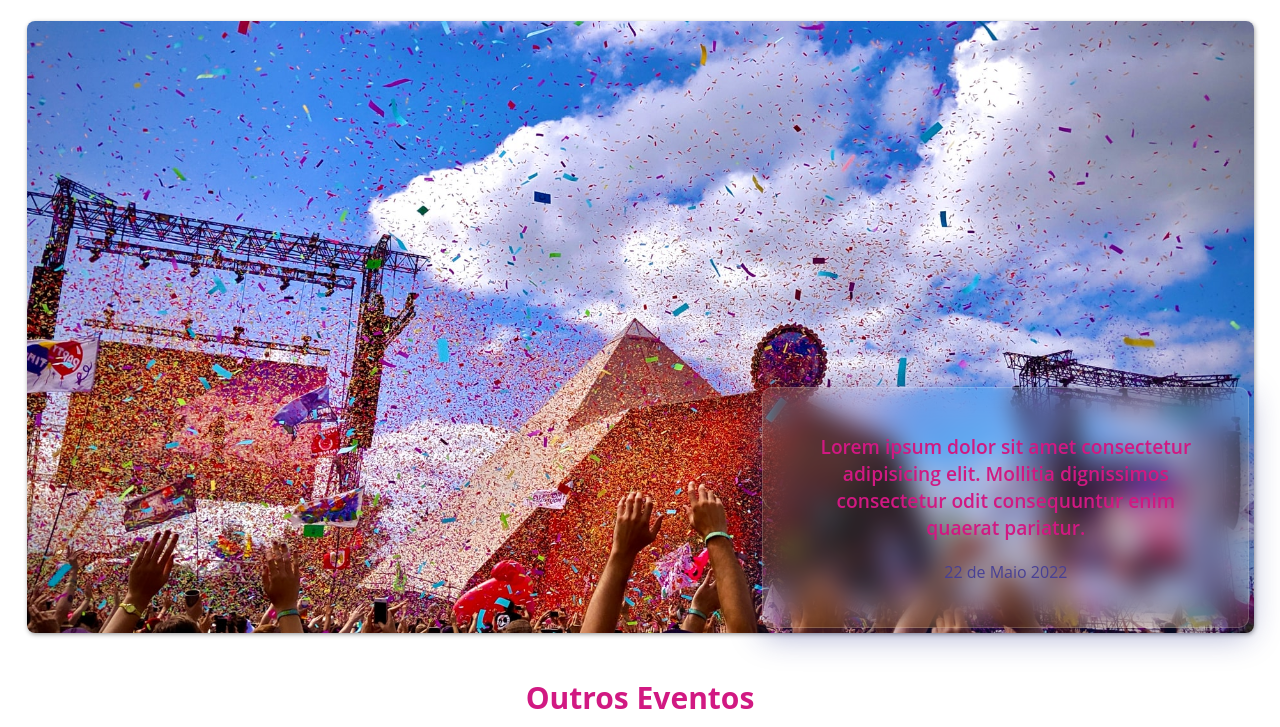
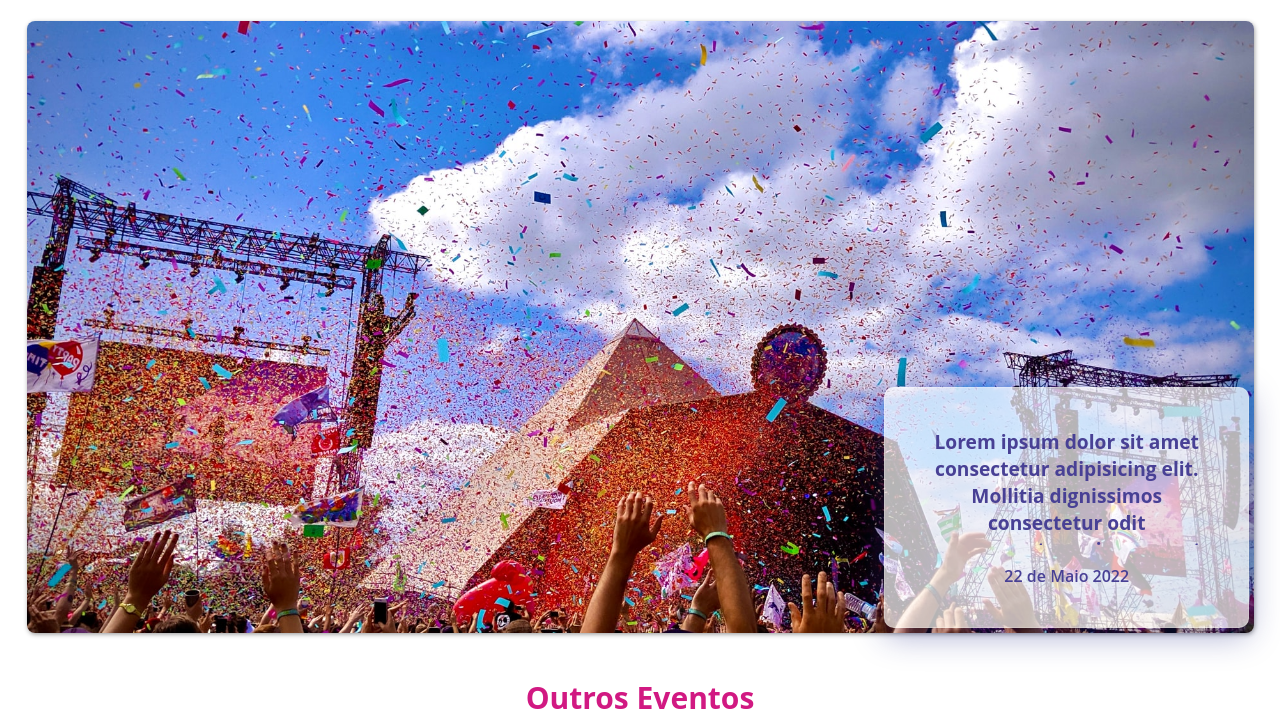
Before and after one commit to gf-albuquerque/devinhouse, a plain HTML site: page modulo01/exercicios/semana02/sass/index.html in a window 1280 px wide. Shown: the part 73-800 px from the top of the page. Drawn offline with Linux system fonts and the light colour scheme.

Commit message:
melhoria do card principal

```diff
--- a/modulo01/exercicios/semana02/sass/assets/index.scss
+++ b/modulo01/exercicios/semana02/sass/assets/index.scss
@@ -106,15 +106,14 @@ body {
       .inner {
         z-index: 1;
         height: 40%;
-        width: 40%;
+        width: 30%;
         display: flex;
         flex-direction: column;
         justify-content: center;
         align-items: center;
         padding: 40px;
-        background: rgba(255, 255, 255, 0.1);
+        background: rgba(255, 255, 255, 0.705);
         box-shadow: 0 8px 32px 0 rgba(31, 38, 135, 0.37);
-        backdrop-filter: blur(13.5px);
         border-radius: 10px;
         border: 1px solid rgba(255, 255, 255, 0.18);
         .title-card {
@@ -122,8 +121,8 @@ body {
           overflow: auto;
           font-size: 1.2rem;
           text-align: center;
-          font-weight: 600;
-          color: $primaryColor;
+          font-weight: 700;
+          color: $secondaryColor;
           font-family: $primaryFont;
           margin: 0 0 20px 0;
         }
@@ -131,6 +130,7 @@ body {
           color: $secondaryColor;
           font-family: $primaryFont;
           text-align: center;
+          font-weight: 600;
         }
       }
     }
@@ -151,7 +151,7 @@ body {
   flex-direction: row;
   justify-content: space-between;
   width: 100%;
-  height: 20%;
+  height: 10%;
   padding: 1%;
   justify-items: center;
   .sub-card {
```
Also changed, not shown: modulo01/exercicios/semana02/sass/assets/index.css, 1 other file.
